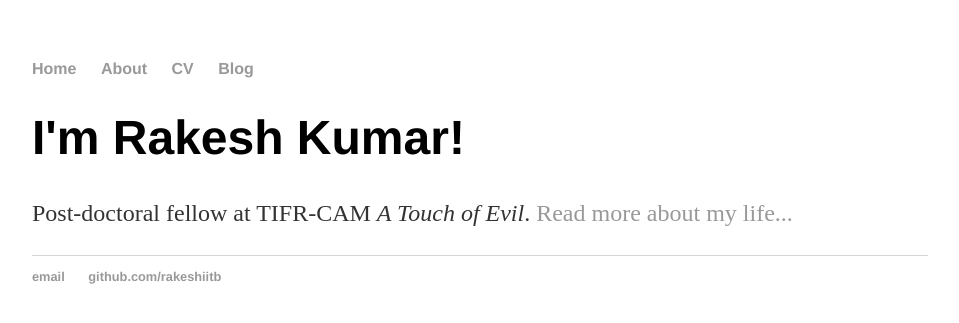
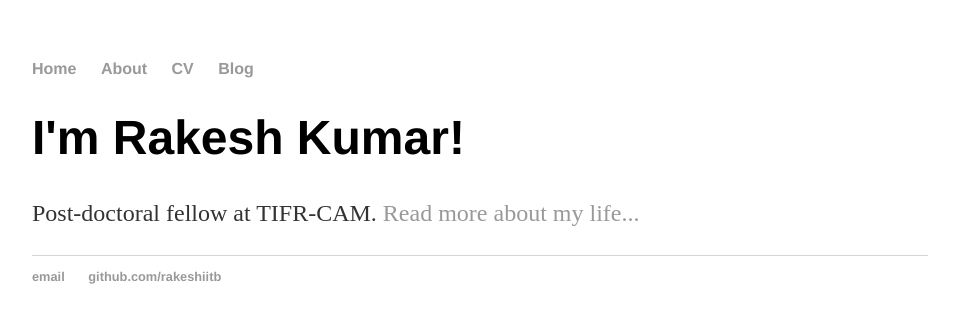
Before and after one commit to rakeshiitb/rakeshiitb.github.io, a Jekyll site: the page built from index.html, in a window 1280 px wide. Shown: the top 323 px of the page, without its empty margins (160-1119 px from the left). Built offline with Jekyll 4.4.1, drawn with Linux system fonts in a browser that asks for light colours.

Commit message:
Update index.html

```diff
--- a/index.html
+++ b/index.html
@@ -4,5 +4,5 @@ title: Rakesh Kumar, TIFR-CAM
 ---
 <div class="blurb">
 	<h1> I'm Rakesh Kumar!</h1>
-	<p>Post-doctoral fellow at TIFR-CAM <em>A Touch of Evil</em>. <a href="/about">Read more about my life...</a></p>
+	<p>Post-doctoral fellow at TIFR-CAM. <a href="/about">Read more about my life...</a></p>
 </div><!-- /.blurb -->
```
